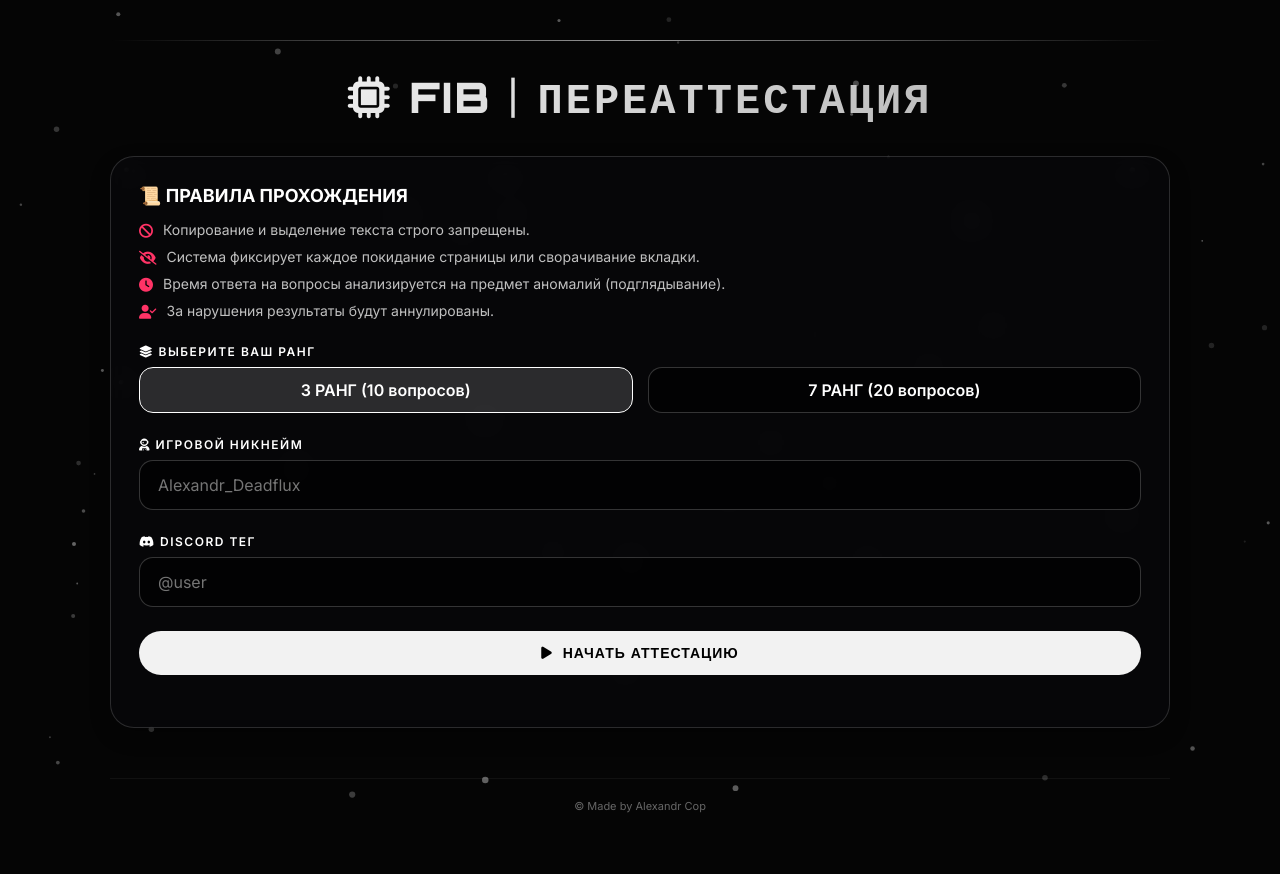
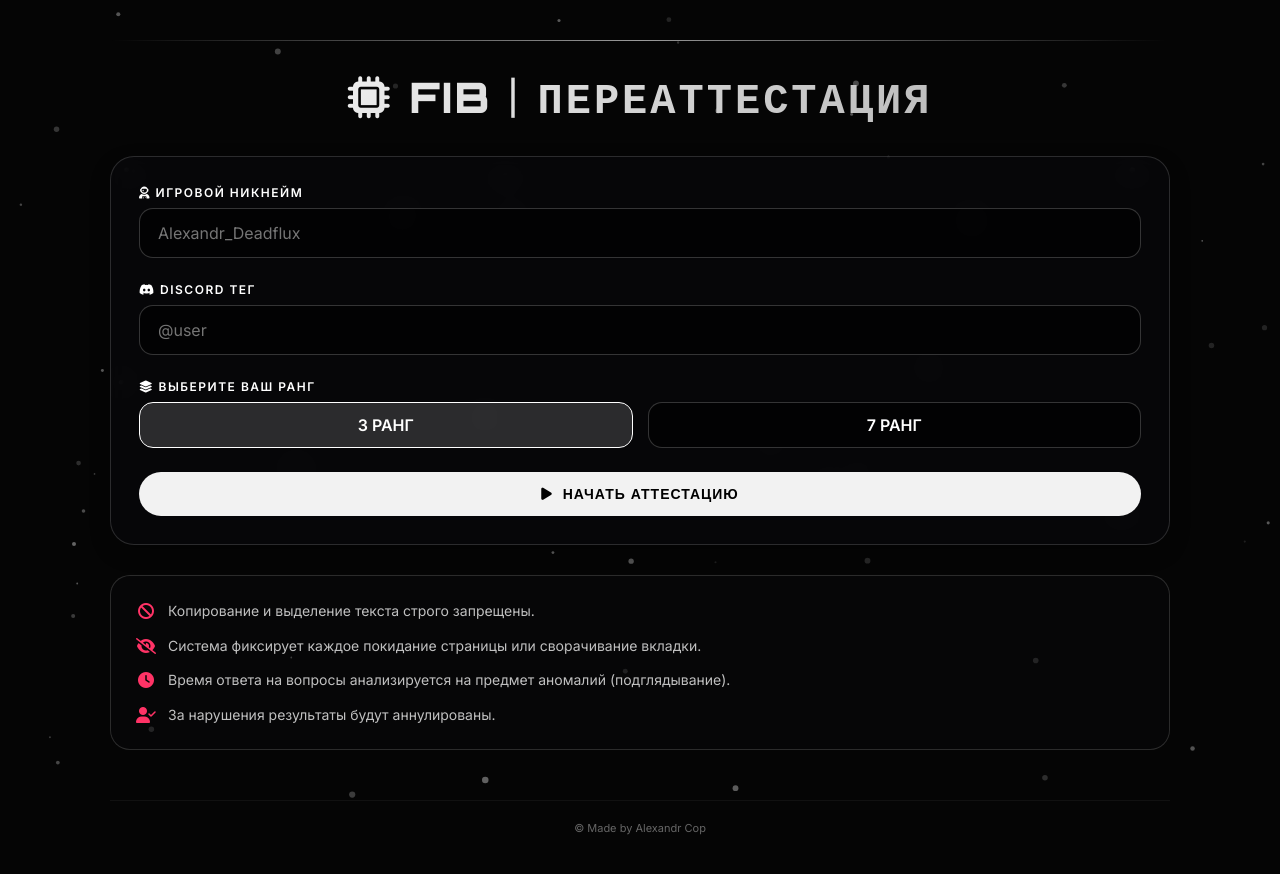
Before and after one commit to Friz0k/recertification_eclipce, a website: page public/index.html in a window 1280 px wide. Before the commit the page ends 853 px from the top, so only its background shows below. Drawn offline with Linux system fonts and the light colour scheme.

Commit message:
Update index.html

```diff
--- a/public/index.html
+++ b/public/index.html
@@ -26,9 +26,6 @@
         .header { text-align: center; margin-bottom: 30px; }
         .header h1 { font-family: 'Orbitron', monospace; font-size: 42px; font-weight: 800; letter-spacing: 3px; background: linear-gradient(135deg, #fff 0%, #aaa 100%); -webkit-background-clip: text; background-clip: text; color: transparent; margin-bottom: 10px; }
         .card { background: var(--card-bg); backdrop-filter: blur(10px); border-radius: 24px; padding: 28px; margin-bottom: 24px; border: 1px solid var(--card-border); box-shadow: 0 8px 20px rgba(0,0,0,0.3); }
-        .rules-list { list-style: none; margin-top: 15px; }
-        .rules-list li { margin-bottom: 10px; font-size: 14px; color: var(--text-dim); display: flex; align-items: flex-start; gap: 10px; }
-        .rules-list i { color: var(--accent-red); margin-top: 3px; }
         .form-group { margin-bottom: 24px; }
         .form-group label { display: block; font-size: 12px; letter-spacing: 1.5px; font-weight: 600; text-transform: uppercase; color: var(--neon-white); margin-bottom: 8px; }
         .form-control { width: 100%; padding: 14px 18px; background: rgba(0,0,0,0.55); border: 1px solid rgba(255,255,255,0.2); border-radius: 14px; color: white; font-size: 16px; font-family: 'Inter', sans-serif; }
@@ -40,6 +37,10 @@
         .btn-primary { background: rgba(255,255,255,0.95); color: #000; border: none; }
         .btn-outline { border: 1px solid rgba(255,255,255,0.5); background: transparent; }
         .btn-block { width: 100%; }
+        .rules-footer { margin-top: 30px; padding: 25px; background: rgba(8, 8, 12, 0.4); border-radius: 20px; border: 1px solid var(--card-border); }
+        .rules-list { display: flex; flex-direction: column; gap: 15px; }
+        .rule-item { font-size: 14px; color: var(--text-dim); display: flex; align-items: flex-start; gap: 12px; line-height: 1.4; }
+        .rule-item i { color: var(--accent-red); margin-top: 2px; font-size: 16px; width: 20px; text-align: center; }
         .test-header { display: flex; justify-content: space-between; flex-wrap: wrap; gap: 15px; margin-bottom: 25px; padding-bottom: 15px; border-bottom: 1px solid rgba(255,255,255,0.1); }
         .test-info-item { background: rgba(0,0,0,0.4); padding: 8px 18px; border-radius: 40px; font-size: 13px; font-weight: 500; display: inline-flex; align-items: center; gap: 8px; }
         .timer { font-family: 'Orbitron', monospace; font-weight: 700; color: var(--accent-red); }
@@ -84,21 +85,6 @@
 
     <div id="registrationContainer">
         <div class="card">
-            <h2 style="font-size: 18px; margin-bottom: 15px; color: var(--neon-white);">📜 ПРАВИЛА ПРОХОЖДЕНИЯ</h2>
-            <ul class="rules-list" style="margin-bottom: 25px;">
-                <li><i class="fas fa-ban"></i> Копирование и выделение текста строго запрещены.</li>
-                <li><i class="fas fa-eye-slash"></i> Система фиксирует каждое покидание страницы или сворачивание вкладки.</li>
-                <li><i class="fas fa-clock"></i> Время ответа на вопросы анализируется на предмет аномалий (подглядывание).</li>
-                <li><i class="fas fa-user-check"></i> За нарушения результаты будут аннулированы.</li>
-            </ul>
-
-            <div class="form-group">
-                <label><i class="fas fa-layer-group"></i> ВЫБЕРИТЕ ВАШ РАНГ</label>
-                <div class="radio-group">
-                    <div class="radio-btn active" onclick="setRank(3)" id="rank3Btn">3 РАНГ (10 вопросов)</div>
-                    <div class="radio-btn" onclick="setRank(7)" id="rank7Btn">7 РАНГ (20 вопросов)</div>
-                </div>
-            </div>
             <div class="form-group">
                 <label><i class="fas fa-user-astronaut"></i> ИГРОВОЙ НИКНЕЙМ</label>
                 <input type="text" id="nickname" class="form-control" placeholder="Alexandr_Deadflux" required>
@@ -108,9 +94,37 @@
                 <input type="text" id="discordTag" class="form-control" placeholder="@user" required>
             </div>
             <div class="form-group">
+                <label><i class="fas fa-layer-group"></i> ВЫБЕРИТЕ ВАШ РАНГ</label>
+                <div class="radio-group">
+                    <div class="radio-btn active" onclick="setRank(3)" id="rank3Btn">3 РАНГ</div>
+                    <div class="radio-btn" onclick="setRank(7)" id="rank7Btn">7 РАНГ</div>
+                </div>
+            </div>
+            <div class="form-group" style="margin-bottom: 0;">
                 <button type="button" class="btn btn-primary btn-block" onclick="startTest()">
                     <i class="fas fa-play"></i> НАЧАТЬ АТТЕСТАЦИЮ
                 </button>
+            </div>
+        </div>
+
+        <div class="rules-footer">
+            <div class="rules-list">
+                <div class="rule-item">
+                    <i class="fas fa-ban"></i>
+                    <span>Копирование и выделение текста строго запрещены.</span>
+                </div>
+                <div class="rule-item">
+                    <i class="fas fa-eye-slash"></i>
+                    <span>Система фиксирует каждое покидание страницы или сворачивание вкладки.</span>
+                </div>
+                <div class="rule-item">
+                    <i class="fas fa-clock"></i>
+                    <span>Время ответа на вопросы анализируется на предмет аномалий (подглядывание).</span>
+                </div>
+                <div class="rule-item">
+                    <i class="fas fa-user-check"></i>
+                    <span>За нарушения результаты будут аннулированы.</span>
+                </div>
             </div>
         </div>
     </div>
```
